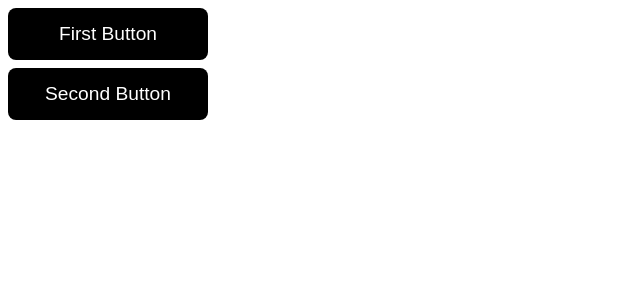
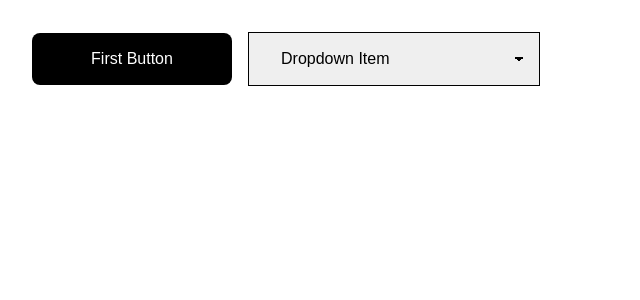
Before and after one commit to ippatev/bbbase-ui, a Vue app: page / in a window 1280 px wide. Shown: the top 300 px of the page, without its empty margins (0-640 px from the left). Built offline with nearby package versions, Linux system fonts and the light colour scheme.

Commit message:
update for select elements

```diff
--- a/src/App.vue
+++ b/src/App.vue
@@ -1,18 +1,33 @@
 <template>
-  <base-button @click="clickHandler">First Button</base-button>
-  <base-button class="mt-8" @click="clickHandler">Second Button</base-button>
+  <div class="container">
+    <base-button @click="clickHandler">First Button</base-button>
+    <base-select @input="selectHandler" :options="selects" class="ml-16" />
+  </div>
 </template>
 
 <script>
 import BaseButton from './components/BaseButton.vue';
+import BaseSelect from './components/BaseSelect.vue';
 export default {
   name: 'App',
+  data() {
+    return {
+      selects: [
+        { id: 0, value: 'Dropdown Item' },
+        { id: 1, value: 'Dropdown Item' },
+      ],
+    };
+  },
   components: {
     BaseButton,
+    BaseSelect,
   },
   methods: {
     clickHandler(t) {
       alert(`${t.target.textContent} clicked!`);
+    },
+    selectHandler(t) {
+      console.log(`${t.target.value} selected!`);
     },
   },
 };
--- a/src/assets/style/_btn.scss
+++ b/src/assets/style/_btn.scss
@@ -1,5 +1,5 @@
 .bbb-btn {
-  display: block;
+  display: inline-block;
   background-color: black;
   color: white;
   border-radius: 0.5rem;
@@ -9,7 +9,7 @@
   width: 200px;
   min-width: 200px;
   line-height: 52px;
-  font-size: 1.2rem;
+  font-size: 1rem;
   cursor: pointer;
 
   &:hover,
--- /dev/null
+++ b/src/assets/style/_select.scss
@@ -0,0 +1,25 @@
+.bbb-select {
+  display: inline-block;
+  width: 292px;
+  max-width: 292px;
+  line-height: 52px;
+  padding: 0 2rem;
+  font-size: 1rem;
+  -webkit-appearance: none;
+  -moz-appearance: none;
+  background-image: linear-gradient(45deg, transparent 50%, black 50%),
+    linear-gradient(135deg, black 50%, transparent 50%);
+  background-position: calc(100% - 20px) center, calc(100% - 15px) center;
+  background-size: 5px 5px, 5px 5px, 1px 1.5em;
+  border-color: black;
+  background-repeat: no-repeat;
+
+  &:focus {
+    background-image: linear-gradient(45deg, black 50%, transparent 50%),
+      linear-gradient(135deg, transparent 50%, black 50%);
+    background-position: calc(100% - 15px) center, calc(100% - 20px) center;
+    background-size: 5px 5px, 5px 5px, 1px 1.5em;
+    background-repeat: no-repeat;
+    outline: 0;
+  }
+}
--- a/src/assets/style/style.scss
+++ b/src/assets/style/style.scss
@@ -1,6 +1,22 @@
 :root {
+  box-sizing: border-box;
   font-size: 16px;
 }
 
+body {
+  margin: 0;
+}
+
+*,
+*::after,
+*::before {
+  box-sizing: border-box;
+}
+
+@import './spacing';
 @import './btn';
-@import './spacing';
+@import './select';
+
+.container {
+  padding: 2em;
+}
--- a/src/components/BaseSelect.vue
+++ b/src/components/BaseSelect.vue
@@ -0,0 +1,14 @@
+<template>
+  <select class="bbb-select">
+    <option v-for="op in options" :key="op.id" :value="op.id"
+      >{{ op.value }}
+    </option>
+  </select>
+</template>
+<script>
+export default {
+  props: {
+    options: Array,
+  },
+};
+</script>
```
